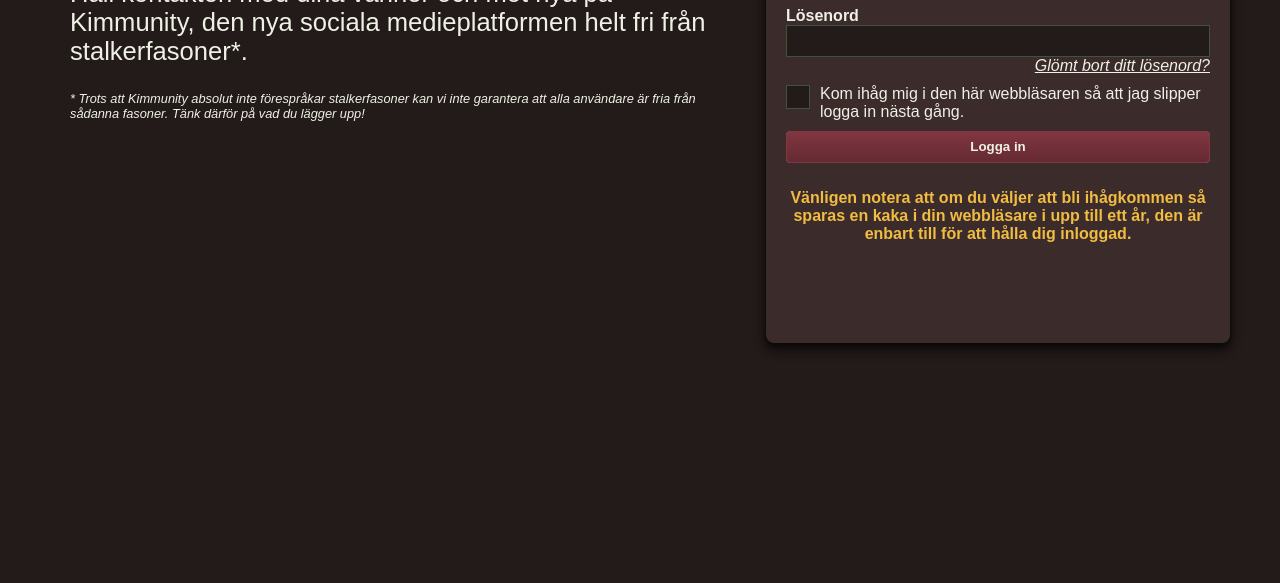
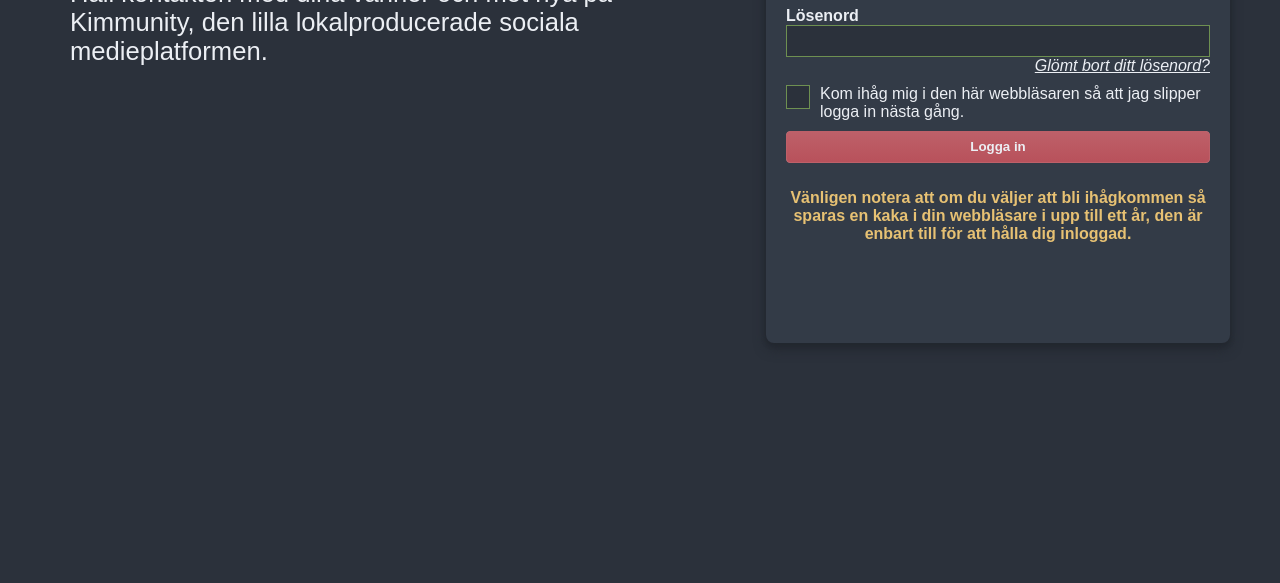
Before and after one commit to Froglich/kimmunity, a plain HTML site: page views/login.html in a window 1280 px wide. Shown: the part 217-800 px from the top of the page. Drawn offline with Linux system fonts and the light colour scheme; a web font is replaced by a local one.

Commit message:
Changed color scheme

```diff
--- a/static/stylesheets/styles.css
+++ b/static/stylesheets/styles.css
@@ -1,4 +1,4 @@
-:root {
+/*:root {
     --fg: #EFF1E5;
     --fg-alt1: #F6D78E;
     --fg-alt2: #F3C969;
@@ -12,6 +12,22 @@
     --bg-alt4: #813641;
     --bg-alt5: #652A33;
     --bg-alt6: #481E24;
+}*/
+
+:root {
+    --fg: #ECEFF4;
+    --fg-alt1: #EDD096;
+    --fg-alt2: #EAC885;
+    --fg-alt3: #E7C173;
+    --bg1: #333B47;
+    --bg2: #2B313B;
+    --bg3: #22272F;
+    --bg-alt1: #6E9051;
+    --bg-alt2: #648349;
+    --bg-alt3: #5A7642;
+    --bg-alt4: #BE6069;
+    --bg-alt5: #B8515B;
+    --bg-alt6: #AE4751;
 }
 
 html {
--- a/views/login.html
+++ b/views/login.html
@@ -162,9 +162,7 @@
         <main>
             <div id="kimmunity-block">
                 <h1 id="kimmunity">Kimmunity</h1>
-                <p>Håll kontakten med dina vänner och möt nya på Kimmunity, den nya sociala medieplatformen helt fri från stalkerfasoner*.</p>
-                <p style="font-size: 0.5em; font-style: italic;">* Trots att Kimmunity absolut inte förespråkar stalkerfasoner kan vi inte
-                garantera att alla användare är fria från sådanna fasoner. Tänk därför på vad du lägger upp!</p>
+                <p>Håll kontakten med dina vänner och möt nya på Kimmunity, den lilla lokalproducerade sociala medieplatformen.</p>
             </div>
             <div class="rounded-block" id="session">
                 <div id="tabs">
```
Also changed, not shown: color scheme v5 (nordish).svg (added), static/images/arrowdown.svg, static/images/bell.svg, static/images/context-menu.svg, static/images/default_pic.png, static/images/default_pic.svg, static/images/favicon.png, static/images/favicon.svg, static/images/heart-gray.svg, static/images/heart-red.svg, static/images/kimmunity.svg, static/images/kimmunity_titlebar.svg, static/images/kimmunity_titlebar_smol.svg, static/images/logout.svg, 1 more files.
